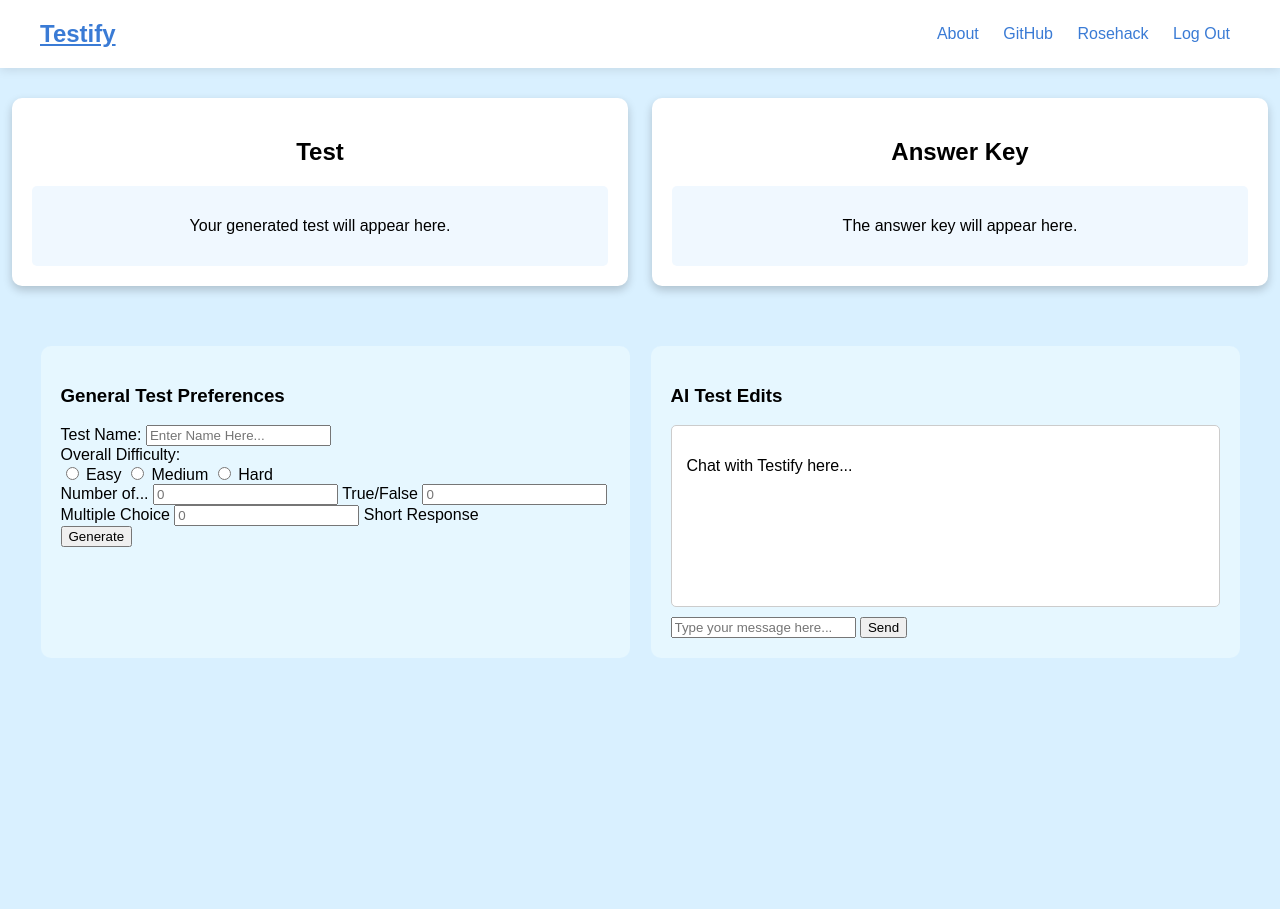
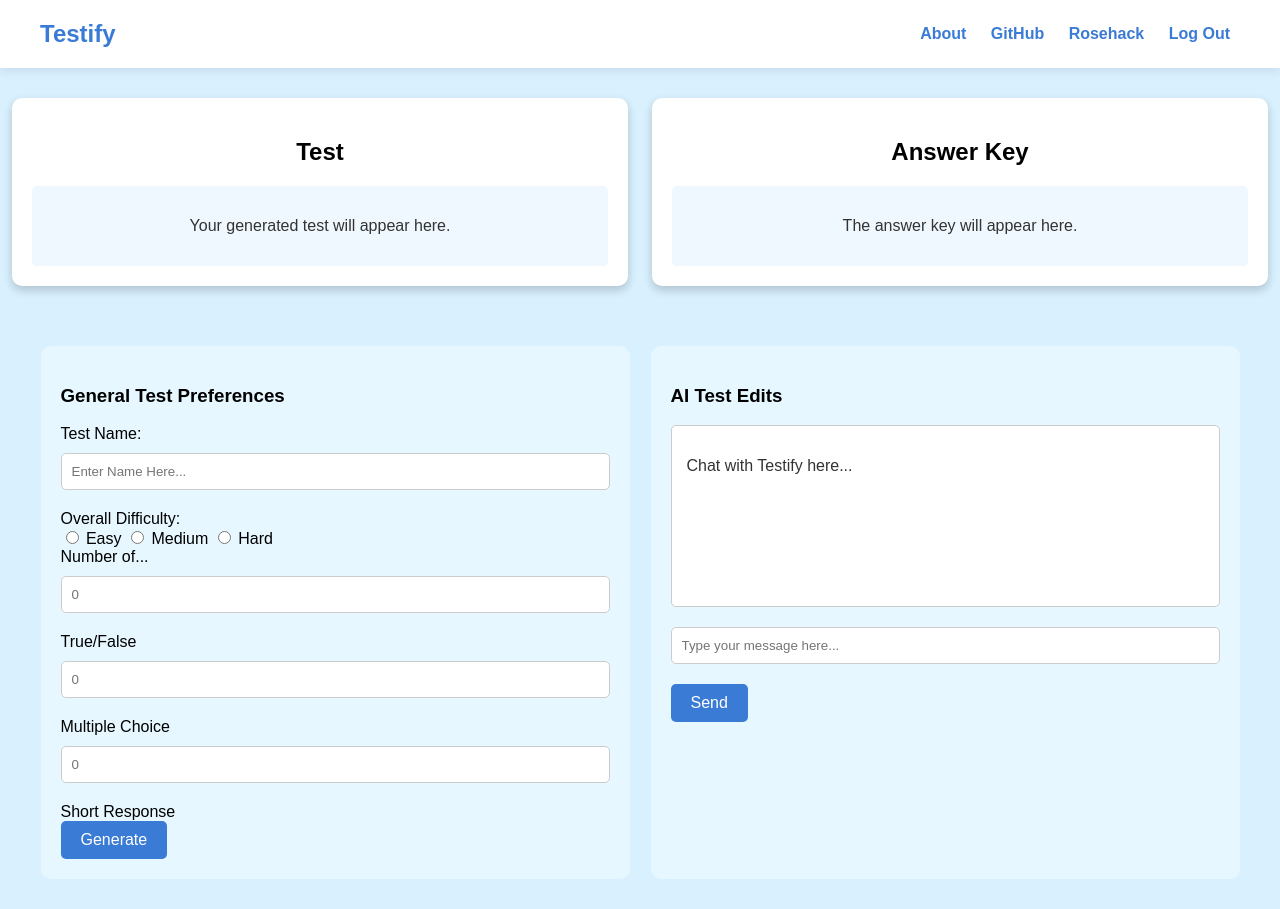
Before and after one commit to atontalapur/testify-rosehack-2025, a plain HTML site: page Workshop/index.html in a window 1280 px wide. Before the commit the page ends 800 px from the top, so only its background shows below. Drawn offline with Linux system fonts and the light colour scheme; a script that the page names is missing.

Commit message:
Added functionality to the sign up button and made Testify link to the home page

```diff
--- a/PreWorkshop/styles.css
+++ b/PreWorkshop/styles.css
@@ -16,10 +16,18 @@ body {
   box-shadow: 0px 2px 10px rgba(0, 0, 0, 0.1);
 }
 
+/* Updated Testify Logo */
 .logo {
   font-size: 24px;
   color: #3a7bd5;
   font-weight: bold;
+  text-decoration: none; /* Removes underline */
+  cursor: pointer; /* Adds pointer cursor for clickable feel */
+}
+
+.logo:hover {
+  text-decoration: underline; /* Optional: Adds underline on hover */
+  color: #285fa1; /* Optional: Slightly darker blue on hover */
 }
 
 .nav a {
@@ -101,7 +109,6 @@ body {
   background-color: #336bba;
 }
 
-
 .test-output {
   display: flex;
   justify-content: space-around;
@@ -122,6 +129,7 @@ body {
   padding: 15px;
   border-radius: 5px;
   margin-top: 10px;
+  color: #333; /* Ensures contrast for readability */
 }
 
 /* Preferences and Chat Section */
@@ -147,4 +155,5 @@ body {
   height: 150px;
   overflow-y: auto;
   margin-bottom: 10px;
+  color: #333; /* Improves contrast for text */
 }
--- a/Workshop/styles.css
+++ b/Workshop/styles.css
@@ -20,12 +20,24 @@ body {
   font-size: 24px;
   color: #3a7bd5;
   font-weight: bold;
+  text-decoration: none; /* Removes underline */
+  cursor: pointer; /* Adds a pointer cursor for better UX */
+}
+
+.logo:hover {
+  text-decoration: underline; /* Optional: Underline on hover for interactivity */
 }
 
 .nav a {
   margin: 0 10px;
   text-decoration: none;
   color: #3a7bd5;
+  font-weight: bold; /* Makes the nav links visually consistent with the logo */
+}
+
+.nav a:hover {
+  text-decoration: underline; /* Adds hover effect to nav links */
+  color: #285fa1; /* Slightly darker blue on hover for contrast */
 }
 
 /* Test Output Section */
@@ -49,6 +61,7 @@ body {
   padding: 15px;
   border-radius: 5px;
   margin-top: 10px;
+  color: #333; /* Ensures contrast for better readability */
 }
 
 /* Preferences and Chat Section */
@@ -74,4 +87,37 @@ body {
   height: 150px;
   overflow-y: auto;
   margin-bottom: 10px;
+  color: #333; /* Improves contrast for text */
 }
+
+/* Buttons */
+button {
+  background-color: #3a7bd5;
+  color: white;
+  padding: 10px 20px;
+  border: none;
+  border-radius: 5px;
+  font-size: 16px;
+  cursor: pointer;
+}
+
+button:hover {
+  background-color: #285fa1; /* Darker shade of blue for hover */
+}
+
+/* Forms */
+input[type="text"], input[type="number"], input[type="file"] {
+  width: 100%;
+  padding: 10px;
+  margin-top: 10px;
+  margin-bottom: 20px;
+  border: 1px solid #ccc;
+  border-radius: 5px;
+  box-sizing: border-box;
+}
+
+input[type="text"]:focus, input[type="number"]:focus, input[type="file"]:focus {
+  border-color: #3a7bd5;
+  outline: none;
+  box-shadow: 0 0 5px rgba(58, 123, 213, 0.5);
+}
```
Also changed, not shown: Home/index.html (+3 -1 lines). Lines whose indentation alone changed are shown as unchanged.
